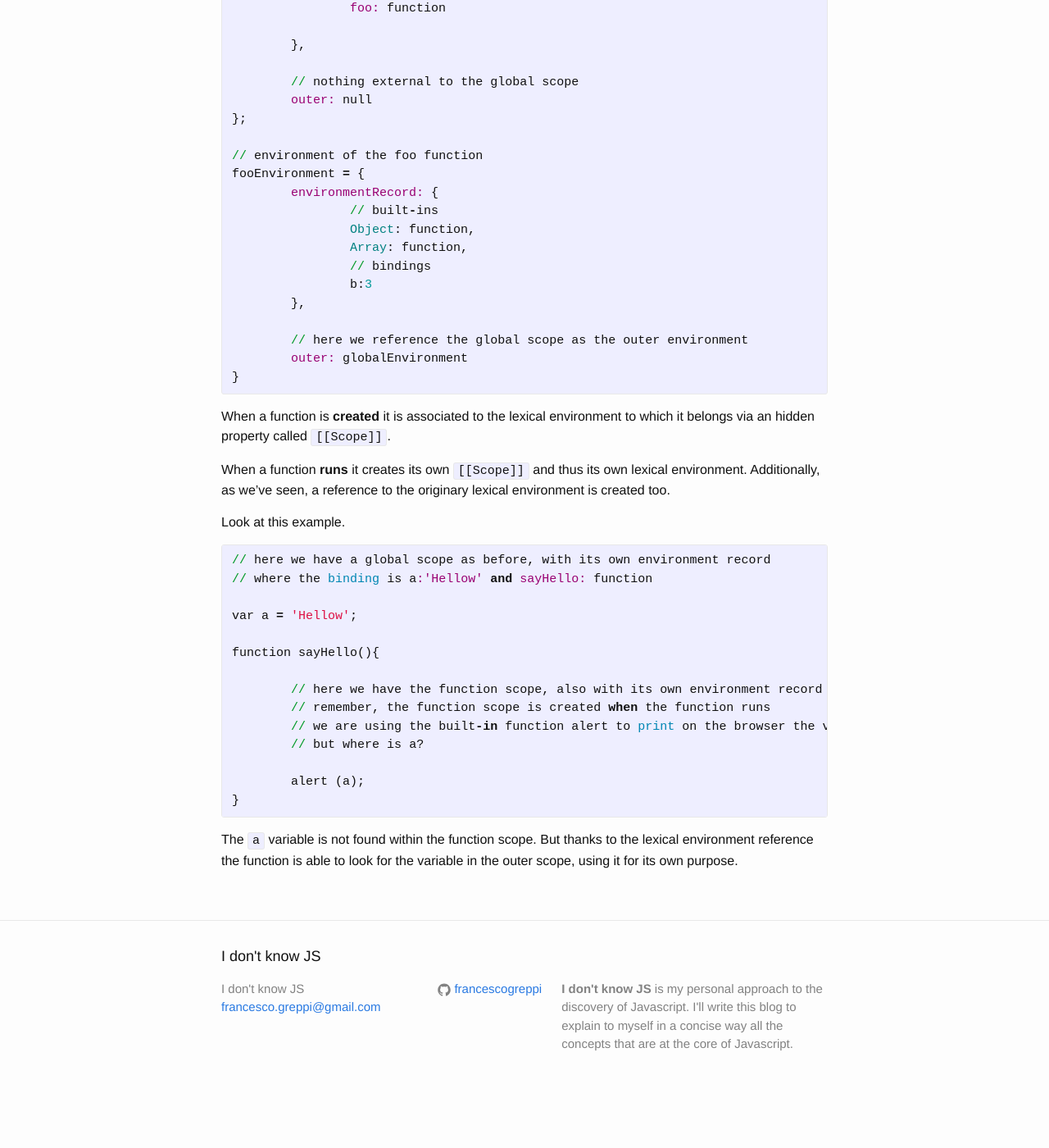
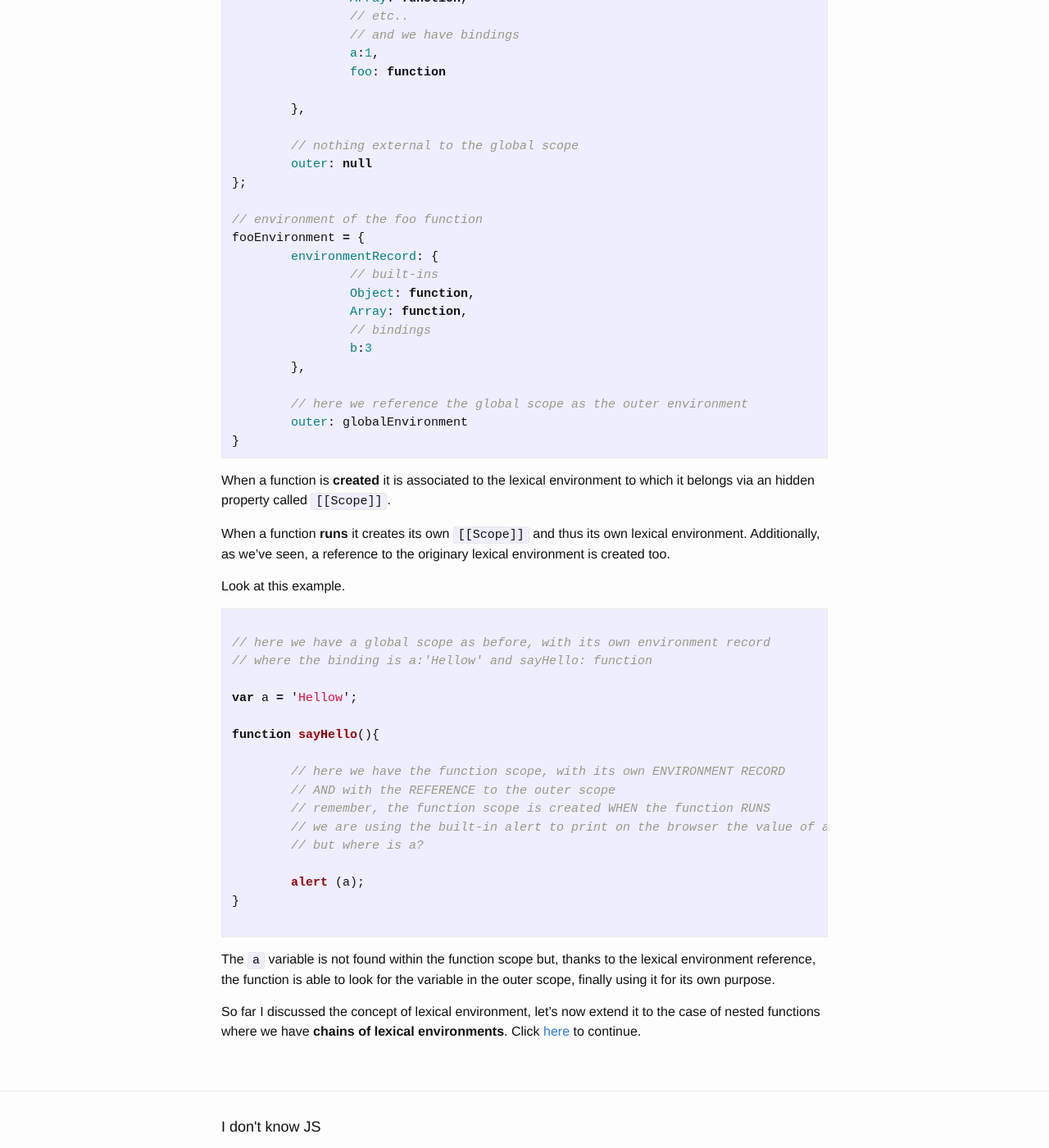
Before and after one commit to francescogreppi/francescogreppi.github.io, a Jekyll site: the page built from _posts/2016-04-18-closures-pt1.markdown, in a window 1280 px wide and 1400 px high, scrolled down 1054 px. Shown: the whole window at 82% size. Built offline with Jekyll 4.4.1, drawn with Linux system fonts in a browser that asks for light colours; before the commit the page ends 2399 px from its top, so only the background shows below that; some of the changed text lies outside the part shown.

Commit message:
fixing markdown and adding pt2 post

````diff
--- a/_posts/2016-04-18-closures-pt1.markdown
+++ b/_posts/2016-04-18-closures-pt1.markdown
@@ -17,24 +17,27 @@ To understand what is a closure I first have to introduce the lexical environmen
 What is cool about the lexical environment is that it consists of two components:
 
 * the **environment record** where are listed all the bindings of variables/functions to their values
-* the **reference** to the outher scope.
+* the **reference** to the outher scope
 
 Look at the example:
 
-{% highlight ruby %}
 
+```javascript
 	var a = 1;
 
 	function foo(){
 		var b = 3;
 	}
+```
 
-{% endhighlight %}
+We have two lexical environments here:
 
-We have two environments, one is related to the global context and the other one is related to the `foo()` function:
+* one is related to the **global context**
+* the other one is related to the `foo()` function
 
-{% highlight ruby %}
+Let's look at the snippet below to better understand it.
 
+```javascript
 // global context environment
 globalEnvironment = {
 
@@ -67,8 +70,7 @@ fooEnvironment = {
 	// here we reference the global scope as the outer environment
 	outer: globalEnvironment
 }
-
-{% endhighlight %}
+```
 
 When a function is **created** it is associated to the lexical environment to which it belongs via an hidden property called `[[Scope]]`.
 
@@ -76,7 +78,7 @@ When a function **runs** it creates its own `[[Scope]]` and thus its own lexical
 
 Look at this example.
 
-{% highlight ruby %}
+```javascript
 
 // here we have a global scope as before, with its own environment record
 // where the binding is a:'Hellow' and sayHello: function
@@ -85,14 +87,17 @@ var a = 'Hellow';
 
 function sayHello(){
 
-	// here we have the function scope, also with its own environment record AND with the reference to the outer scope
-	// remember, the function scope is created when the function runs
-	// we are using the built-in function alert to print on the browser the value of a
+	// here we have the function scope, with its own ENVIRONMENT RECORD
+	// AND with the REFERENCE to the outer scope
+	// remember, the function scope is created WHEN the function RUNS
+	// we are using the built-in alert to print on the browser the value of a
 	// but where is a?
 
 	alert (a);
 }
 
-{% endhighlight %}
+```
 
-The `a` variable is not found within the function scope. But thanks to the lexical environment reference the function is able to look for the variable in the outer scope, using it for its own purpose.
+The `a` variable is not found within the function scope but, thanks to the lexical environment reference, the function is able to look for the variable in the outer scope, finally using it for its own purpose.
+
+So far I discussed the concept of lexical environment, let's now extend it to the case of nested functions where we have **chains of lexical environments**. Click [here](http://francescogreppi.github.io/javascript/2016/04/18/closures-pt2.html) to continue.
````
Also changed, not shown: _posts/2016-04-20-closures-pt2.markdown (added, +8 -0 lines).
